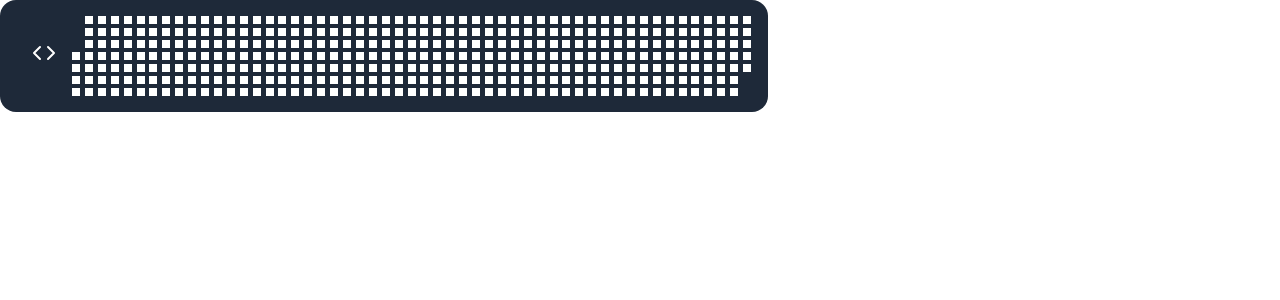
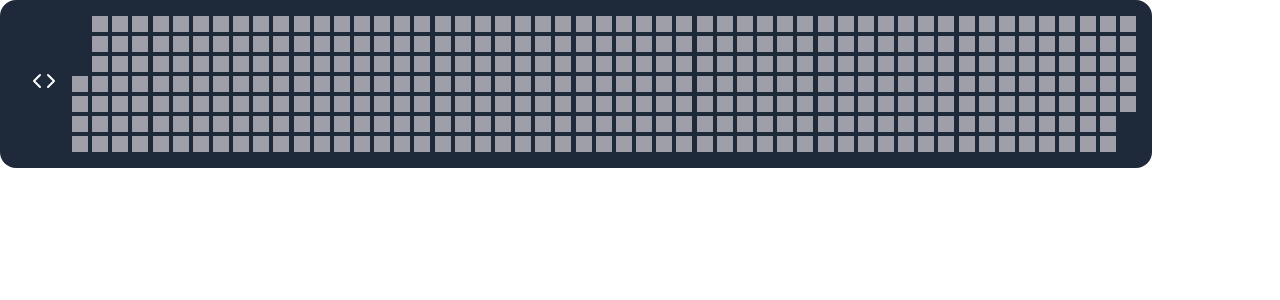
Before and after one commit to MikeG404/DISCIPLINE_TRACKER_FRONT, a Next.js app: page /dashboard in a window 1280 px wide. Shown: the top 300 px of the page. Built offline with nearby package versions, Linux system fonts and the light colour scheme.

Commit message:
Refactor Heatmap and IconButton components to improve type safety and styling

```diff
--- a/app/components/Heatmap.tsx
+++ b/app/components/Heatmap.tsx
@@ -1,4 +1,15 @@
-export default function Heatmap({dates}) {
+export type DateItem = {
+  date: string,
+  isCompleted: undefined | boolean
+}
+
+type HeatmapProps = {
+  dates: DateItem[]
+}
+
+export default function Heatmap({dates}: HeatmapProps) {
+
+  const squaresSizeStyles = "w-4 h-4";
 
   return (
     <div className="w-full grid grid-rows-7 grid-flow-col gap-1">
@@ -14,11 +25,10 @@ export default function Heatmap({dates}) {
                 gridRowStart: isFirstWeekDay ? cssAjustement : 'auto'
             }}>
                 { item.isCompleted === undefined ?
-                        <div className="w-2 h-2 bg-white"></div>
+                        <div className={`${squaresSizeStyles} bg-zinc-400`}></div>
                     : item.isCompleted === false ?
-                        <div className="w-2 h-2 bg-red-300">x</div>
-                    :   <div className="w-2 h-2 bg-green-300"></div>
-
+                        <div className={`${squaresSizeStyles} bg-red-400`}>x</div>
+                    :   <div className={`${squaresSizeStyles} bg-green-400`}></div>
                 }
             </div>
         )
--- a/app/components/containers/Heatmap.container.tsx
+++ b/app/components/containers/Heatmap.container.tsx
@@ -3,6 +3,7 @@
 import { useState } from "react";
 import Heatmap from "../Heatmap";
 import IconButton from "../ui/IconButton";
+import type { DateItem } from "../Heatmap";
 
 export default function HeatmapContainer() {
     const todayString = new Date().toISOString().split('T')[0];
@@ -25,11 +26,9 @@ export default function HeatmapContainer() {
         return dates;
     }
 
-    const [dates, setDates] = useState(() => generateDates())
+    const [dates, setDates] = useState<DateItem[]>(() => generateDates())
 
     const handleClick = () => {
-        // Je dois modifier dans le tableau dates la propriété isCompleted de la date d'aujourd'hui et vérifier si c'est bien la date d'aujourd'hui
-        // Pour modifier un tableau Map
         setDates(prev => prev.map((item => {
             if (item.date === todayString) {
                 return {...item, isCompleted: true}
@@ -40,7 +39,7 @@ export default function HeatmapContainer() {
     }
 
     return (
-        <div className="max-w-3xl bg-gray-800 p-4 rounded-2xl">
+        <div className="max-w-6xl bg-gray-800 p-4 rounded-2xl">
             <div className="flex items-center">
                 <IconButton onClick={handleClick}/>
                 <Heatmap dates={dates}/>
--- a/app/components/ui/IconButton.tsx
+++ b/app/components/ui/IconButton.tsx
@@ -2,7 +2,11 @@
 
 import { Code } from "lucide-react";
 
-export default function Button({onClick}) {
+type ButtonProps = {
+    onClick: () => void;
+}
+
+export default function Button({onClick}: ButtonProps) {
 
     return (
         <div className="p-4">
```
